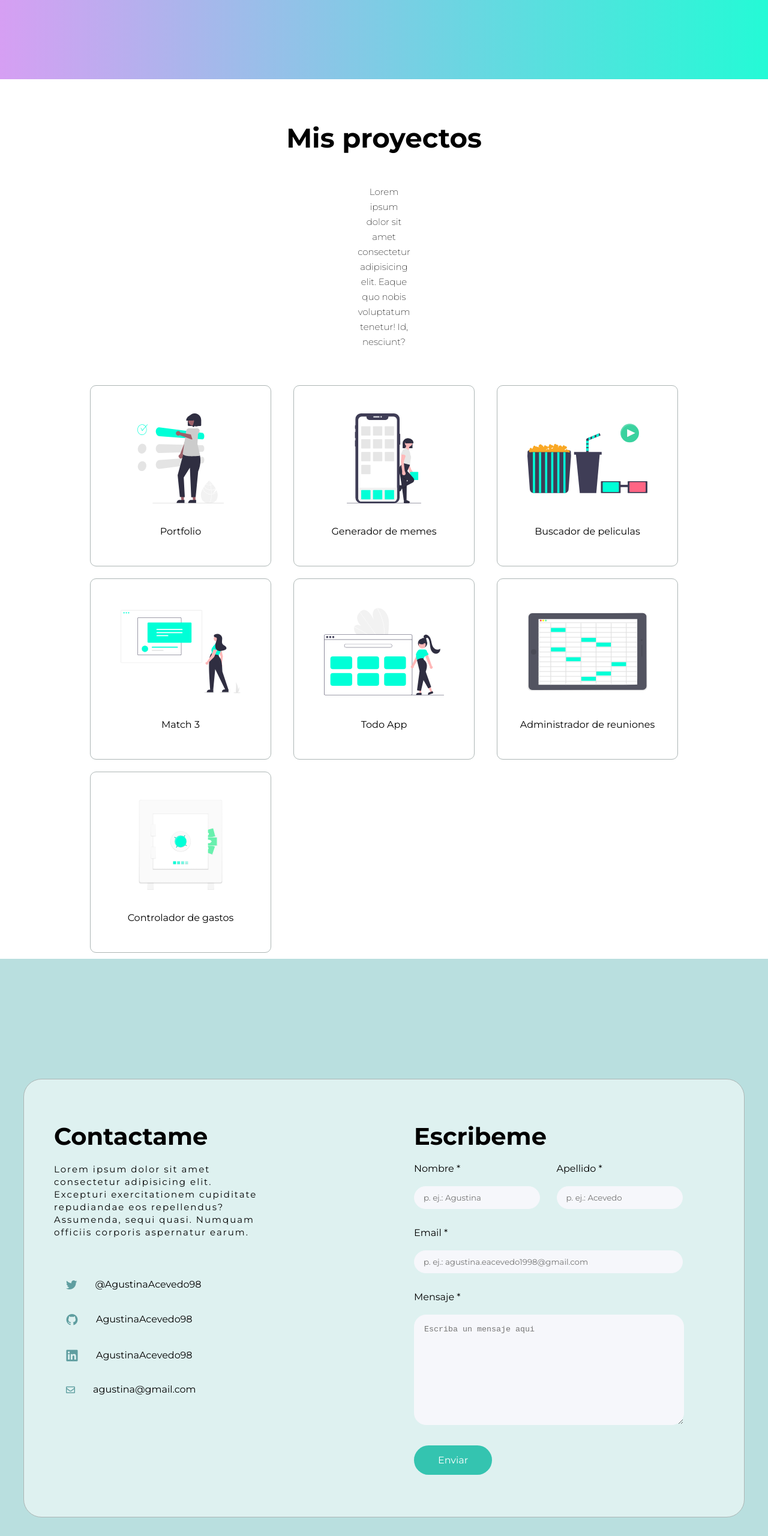
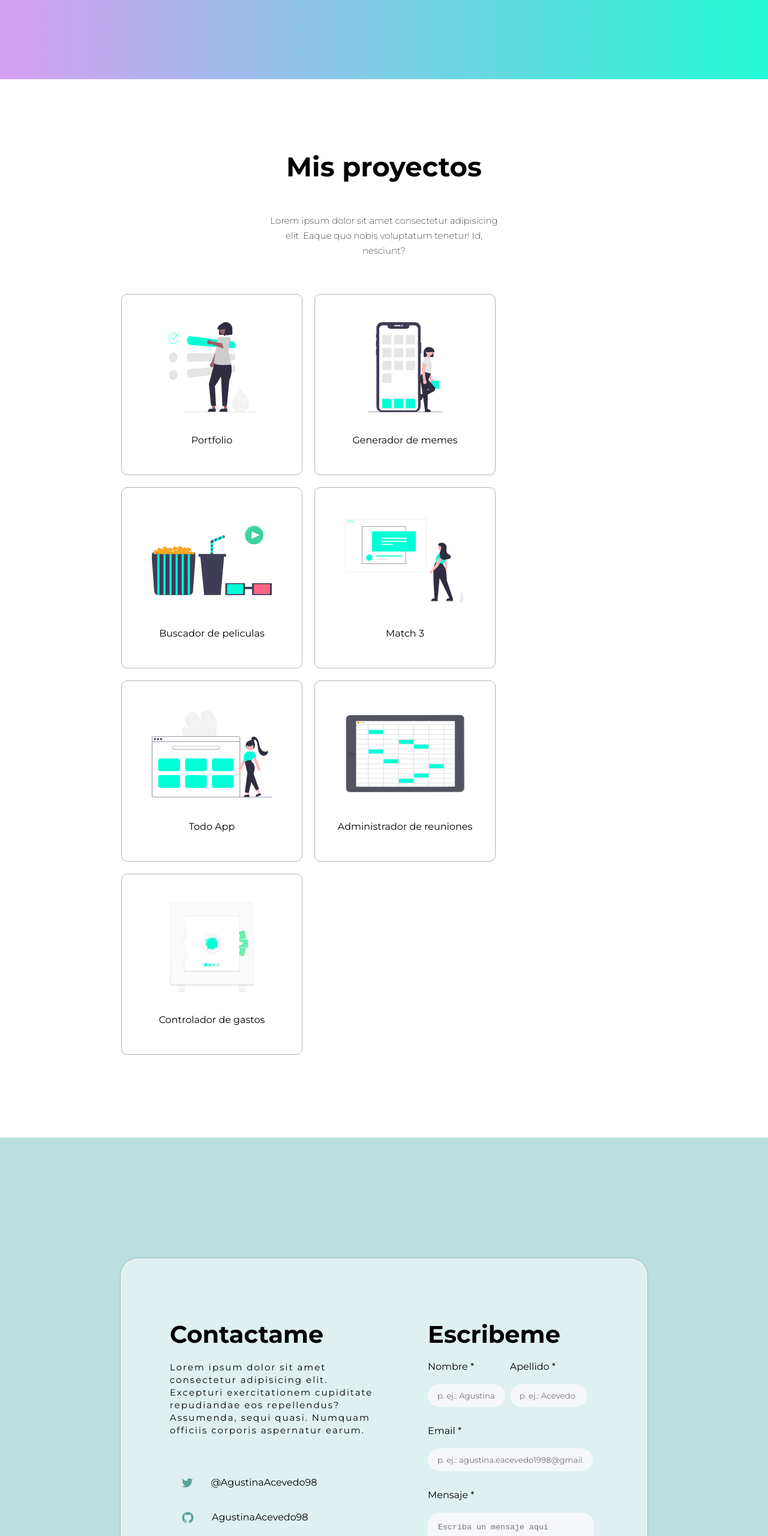
Before and after one commit to agustinae98/portfolio-true, a plain HTML site: page layout.html in a window 1280 px wide. Shown: the part 2340-4900 px from the top of the page at 60% size. Drawn offline with nearby package versions, Linux system fonts and the light colour scheme.

Commit message:
media querie hecho, finalizado

```diff
--- a/css/style.css
+++ b/css/style.css
@@ -224,10 +224,7 @@ a.contacto1:hover{
         width: 100%;
         justify-content: center;
     }
-    .boxes{
-        width: 200px;
-        height: 200px;
-    }
+
 }
 .boxes {
     display: flex;
@@ -307,18 +304,37 @@ a.contacto1:hover{
     justify-content: center;
     flex-direction: column;
     align-items: center;
+    margin-bottom: 8rem;
+}
+.caja-misproyectos{
+    display: flex;
+    justify-content: center;
+    align-items: center;
+    align-content: center;
+    flex-direction: column;
+    margin-top: 3rem;
 }
 
-.misproyectos{
+.misproyects{
     font-family:'Montserrat', sans-serif;
-    padding-top: 70px;
-    padding-bottom: 50px;
+    margin-top: 70px;
+    margin-bottom: 50px;
     font-weight: 800;
     font-size: 45px;
     text-align: center;
 }
+@media(max-width:980px){
+    .contenedor-imagenes{
+        width: 100%;
+        justify-content: space-around;
+        align-items: center;
+        align-content: center;
+
+    }
+}
+
+
 .descripcion-proyectos{
-    display: flex;
     font-family: 'Montserrat', sans-serif ;
     font-weight: 200;
     font-size:15px;
@@ -326,14 +342,12 @@ a.contacto1:hover{
     line-height: 25px;
     text-align: center;
     align-content: center;
-    justify-content: center;
-    padding-left: 600px;
-    padding-right: 600px;
+    display: flex;
+    width: 50%;
 }
 .contenedor-imagenes{
     display: flex;
-    max-width: 1000px;
-    justify-content: space-between;
+    width: 70%;
     flex-wrap: wrap;
 
 }
@@ -378,16 +392,42 @@ a.contacto1:hover{
 .conteiner-contact{
     display: flex;
     flex-direction: row;
-    width: 1200px;
+    width: 80%;
     border: #adb6b5 solid 1px;
     border-radius: 30px;
     background-color:#def1f0;
     justify-content: space-between;
     margin: 200px;
+    padding: 2rem;
+
+}
+@media(max-width:1200px){
+    .conteiner-contact{
+        display: flex;
+        flex-direction: column;
+    }
+
+    ul.contact-social-links{
+        display: flex;
+        flex-direction: row;
+        width: 100%;
+        flex-wrap: wrap;
+    }
+
+
+}
+@media(max-width:610px){
+
+    ul.contact-social-links{
+        display: flex;
+        flex-direction: column;
+    }
 
 }
 .contact-column{
-    width: 550px;
+    display: flex;
+    flex-direction: column;
+    width: 100%;
     margin-top: 70px;
     margin-bottom: 70px;
     margin-left: 30px;
@@ -410,11 +450,14 @@ a.contacto1:hover{
 }
 .contact-social-links{
     display: flex;
-    width: 50%;
     margin-top: 50px;
     flex-direction: column;
     list-style: none;
+    width: 30%;
 
+}
+.contact-items1{
+    width: 50%;
 }
 .contact-items1>a{
     display: flex;
@@ -513,7 +556,7 @@ a:focus
 .nombre-apellido{
     display: flex;
     justify-content: space-between;
-    width: 475px;
+    width: 90%;
     flex-direction: row;
     margin-bottom: 30px;
     margin-right: 15px;
@@ -565,8 +608,7 @@ a:focus
     font-weight: 400;
     padding-top: 15px;
     padding-bottom: 15px;
-    padding-right: 40px;
-    padding-left: 40px;
+    width: 20%;
     border: 0;
     display: flex;
     justify-content: center;
@@ -611,11 +653,17 @@ footer{
     display: flex;
     flex-direction: row;
     margin-bottom: 20px;
+    margin-top: 50px;
 
 }
 .items-footer{
     list-style: none;
     margin: 5px;
+}
+@media(max-width:700px){
+    .footer-nav{
+        display: none;
+    }
 }
 .fa-mail-bulk,.fa-linkedin-in,.fa-github,.fa-twitter
 {
--- a/layout.html
+++ b/layout.html
@@ -132,7 +132,7 @@
         <!--Comienzo de mis proyectos-->
         <div class="my-proyects" id="proyecto">
             <div class="caja-misproyectos">
-                <h1 class="misproyectos">Mis proyectos</h1>
+                <h1 class="misproyects">Mis proyectos</h1>
                 <h3 class="descripcion-proyectos"> Lorem ipsum dolor sit amet consectetur adipisicing elit. Eaque quo nobis voluptatum tenetur! Id, nesciunt?
 
                 </h3>
```
